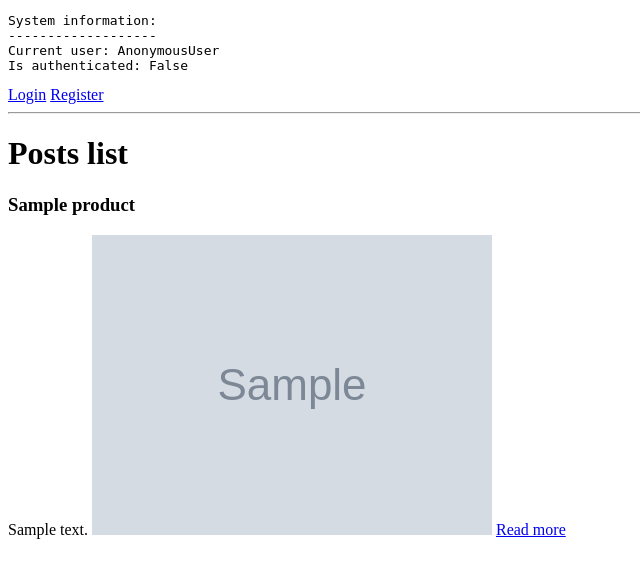
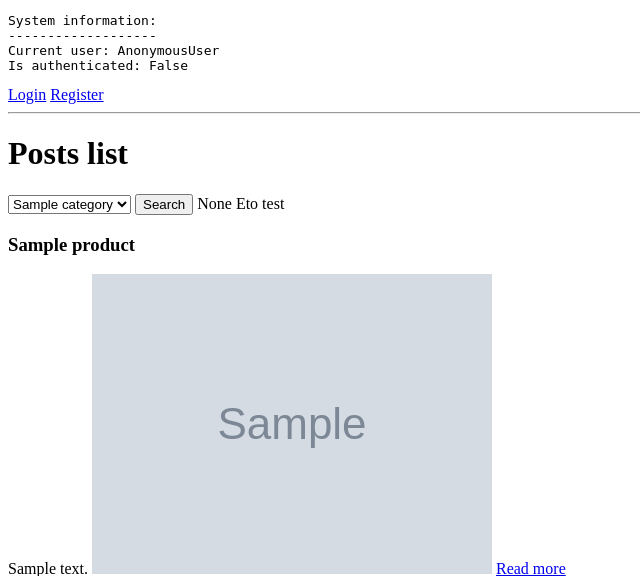
Before and after one commit to SvitlanaKr/shop-django, a Django app: page /product/list/ in a window 1280 px wide. Shown: the top 576 px of the page, without its empty margins (0-640 px from the left). Run offline with Django 3.2, Linux system fonts and the light colour scheme; tables that the repository leaves empty hold one stand-in row (values such as "Sample post"); grey boxes marked "Sample" are stand-in pictures.

Commit message:
filter by category

```diff
--- a/shop/goods/services.py
+++ b/shop/goods/services.py
@@ -1,9 +1,10 @@
 from typing import Iterable
 
+from django.db.models.manager import BaseManager
 from django.http import HttpRequest
 from django.shortcuts import get_object_or_404
 
-from .models import Product, Comment
+from .models import Product, Comment, Category
 from .forms import CommentForm
 
 
@@ -11,6 +12,10 @@ def get_all_products(category) -> Iterable[Product]:
     if category:
         return Product.objects.filter(category_id=category)
     return Product.objects.all()
+
+
+def get_all_categories() -> BaseManager:
+    return Category.objects.all()
 
 
 def get_product_by_id(pk: int) -> Product:
--- a/shop/goods/templates/products.html
+++ b/shop/goods/templates/products.html
@@ -3,6 +3,22 @@
 {% block title %}Products list{% endblock %}
 {% block content %}
     <h1>Posts list</h1>
+
+<form action="{% url 'all_products' %}" method="get">
+    <select name="category" id="category">
+
+        {% for category in categories %}
+        <option value="{{ category.pk }}">
+            {{ category.name }}
+        </option>
+        {% endfor %}
+    </select>
+    <input type="submit"
+           value="Search" class="btn btn-success" />
+    {{ selected_category }}
+    {%if selected_category == "0e4ec5e6-6a25-4d96-80b7-5d293fd06bca" %}Eto Books{%else%}Eto test{% endif %}
+
+</form>
     {% for product in products %}
 
     <div>
--- a/shop/goods/views.py
+++ b/shop/goods/views.py
@@ -4,17 +4,21 @@ from django.shortcuts import render
 from .services import (
     get_all_products,
     get_product_by_id,
-    get_form_and_create_comment,
     get_product_comments,
+    get_all_categories,
+    get_form_and_create_comment
 )
 
 
 def product_list(request: HttpRequest) -> HttpResponse:
+    category = request.GET.get('category')
     return render(
         request,
         "products.html",
         {
-            "products": get_all_products(request.GET.get('category')),
+            "products": get_all_products(category),
+            "categories": get_all_categories(),
+            "selected_category": category
         }
     )
 
```
Also changed, not shown: shop/shop/settings.py (+6 -3 lines).
